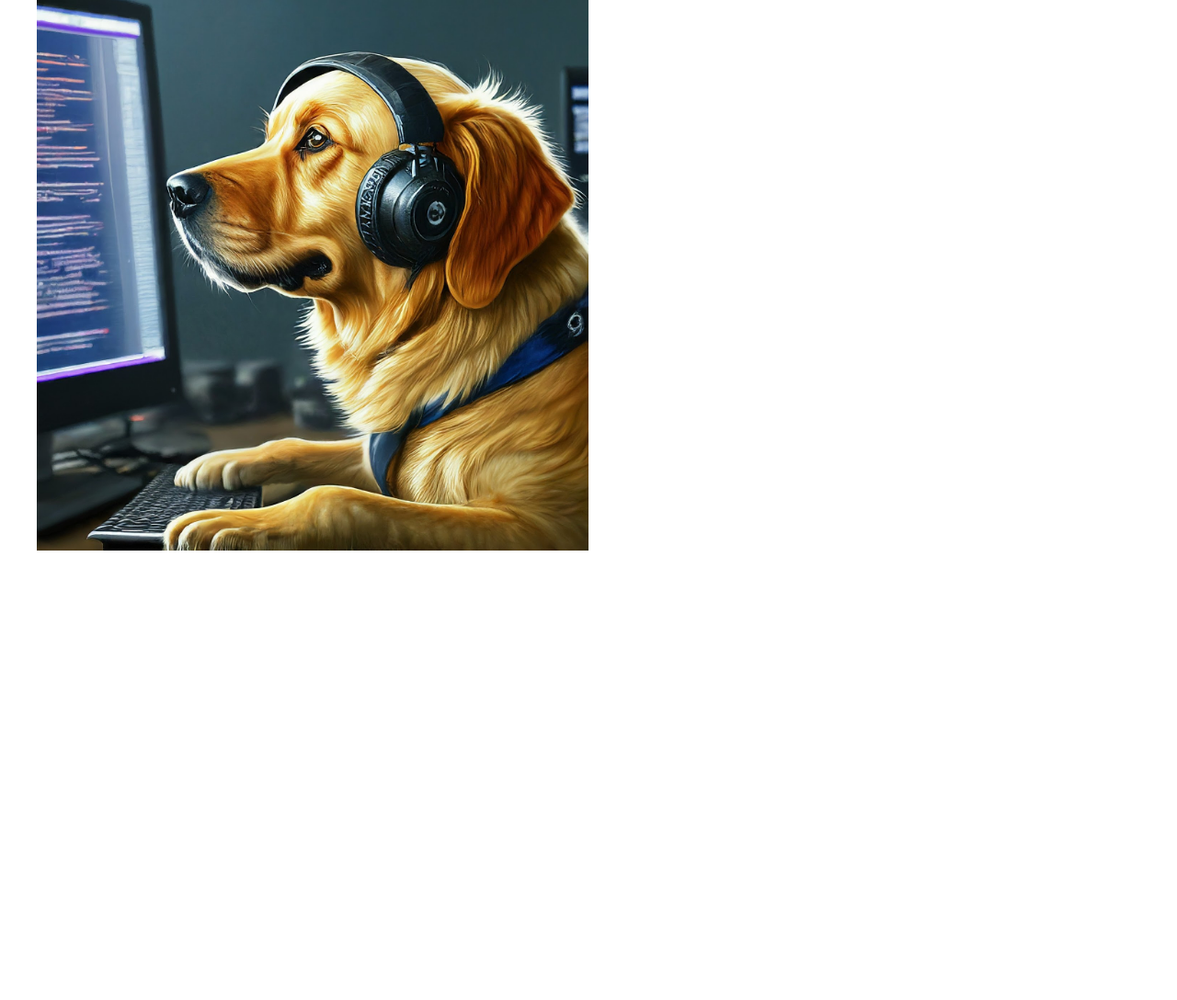
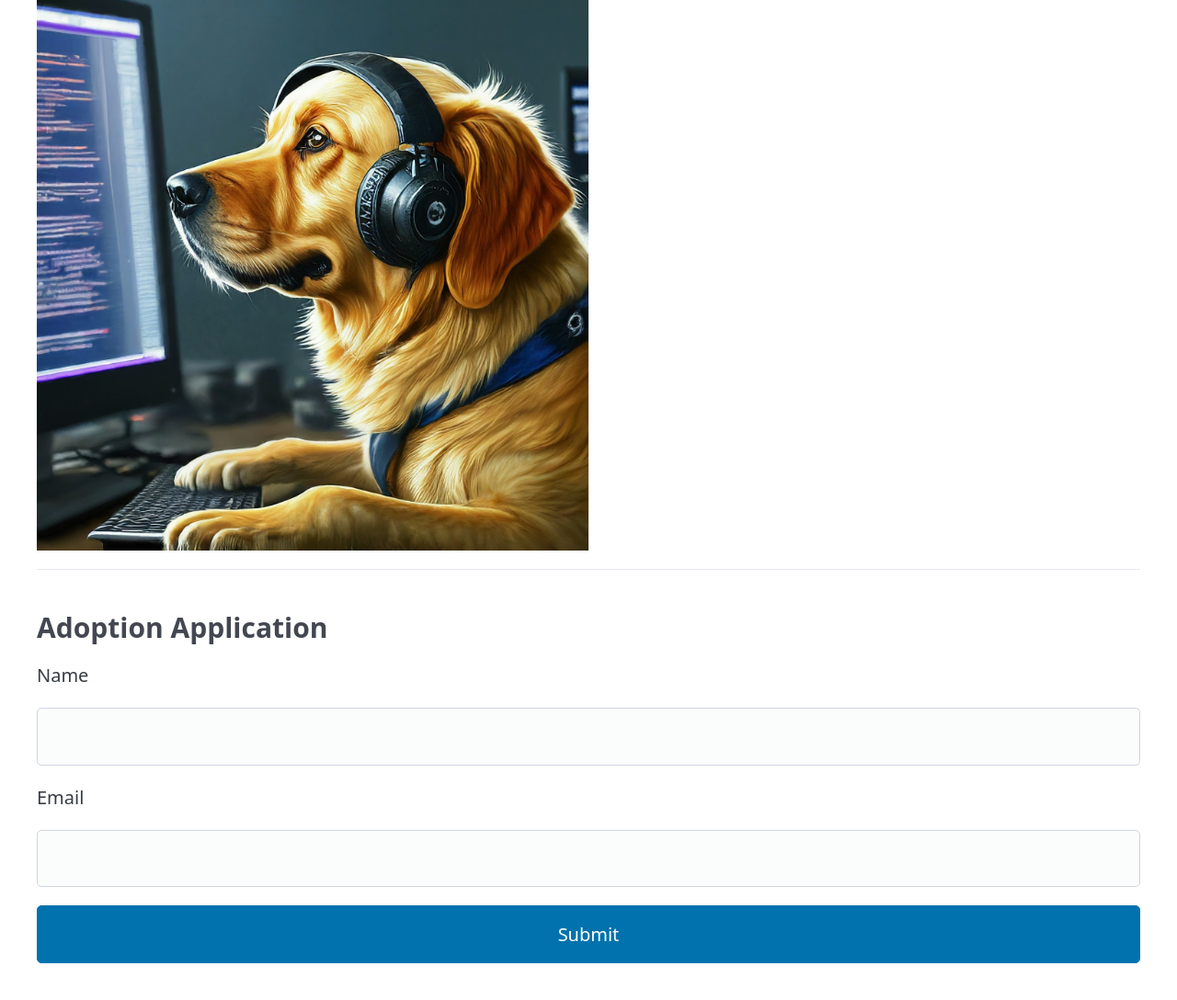
Before and after one commit to nealdj/HackyPaws, a Flask app: page /paws/1 in a window 1280 px wide. Shown: the part 421-1509 px from the top of the page at 92% size. Before the commit the page ends 1020 px from the top, so only its background shows below. Run offline with Flask 3, Linux system fonts and the light colour scheme; data comes from the database, SQL or seed files in the repository; both versions use the stored data as it was after the commit.

Commit message:
add adoption

```diff
--- a/blueprints/paws/paws.py
+++ b/blueprints/paws/paws.py
@@ -1,5 +1,5 @@
 import random
-from flask import Blueprint, render_template, render_template_string
+from flask import Blueprint, render_template, request, render_template_string
 from hackypaws.Paws import Paws
 
 paws_bp = Blueprint("paws", __name__)
@@ -8,9 +8,9 @@ paws_bp = Blueprint("paws", __name__)
 def paws(id):
 
     paw = Paws.get_profile(str(id))
-
     tagline = Paws.generate_tagline(paw)
     animal = paw['animal'].lower()
+
     if animal == "dog":
         paw_icon = "<i class='fas fa-dog'></i>"
     elif animal == "cat":
@@ -22,3 +22,12 @@ def paws(id):
     tagline = render_template_string(tagline_template, paw_icon=paw_icon)
 
     return render_template("paw.html", paw=paw, tagline=tagline)
+
+@paws_bp.route("/adopt/<int:id>", methods=["POST"])
+def adopt(id):
+
+    name = request.form.get('name')
+    email = request.form.get('email')
+
+    Paws.adopt_request(id, name, email)
+    return "Thank you for your adoption request, this will be reviewed soon!"
--- a/hackypaws/Paws.py
+++ b/hackypaws/Paws.py
@@ -75,10 +75,39 @@ class Paws:
         con = sql.connect("hackypaws.db")
         cur = con.cursor()
         delete_profile_sql = 'DELETE from paws WHERE paw_id = ?;'
-        cur.execute(delete_profile_sql, (id))
+        cur.execute(delete_profile_sql, [id])
         con.commit()
         con.close()
         return True
+
+    def adopt_request(paw_id, adopt_name, adopt_email):
+        '''
+        Creates an adoption request
+        '''
+        con = sql.connect("hackypaws.db")
+        cur = con.cursor()
+        add_adopt_sql = '''INSERT INTO paw_adoption (paw_id, name, email)
+         VALUES (?, ?, ?);'''
+        cur.execute(add_adopt_sql, [paw_id, adopt_name, adopt_email])
+        con.commit()
+        con.close()
+        return True
+
+    def get_adopt_requests(paw_id):
+        '''
+        Returns all paw adoption requests
+        '''
+        con = sql.connect("hackypaws.db")
+        cur = con.cursor()
+        get_adopt_sql = '''SELECT adopt_id, name, email FROM paw_adoption
+        WHERE paw_id = ?;'''
+        cur.execute(get_adopt_sql, [paw_id])
+        adopt_result = cur.fetchall()
+        con.close()
+        return {result[0]: {
+                "name": result[1],
+                "email": result[2]
+            } for result in adopt_result}
 
     def generate_tagline(paw):
         '''
--- a/templates/admin.html
+++ b/templates/admin.html
@@ -20,8 +20,7 @@
       {% if paws[paw]['id'] is not divisibleby(2) %}
       <div>
         <h4>{{ paws[paw]['name'] }}</h4>
-        <p>{{ paws[paw]['description']|truncate(60,true,'') }}...</p>
-        <a href="edit/{{ paws[paw]['id'] }}"><button class="outline">Edit</button></a>
+        <a href="adopt_requests/{{ paws[paw]['id'] }}"><button class="outline">Adoption Requests</button></a>
         <a href="delete/{{ paws[paw]['id'] }}"><button class="secondary outline">Delete</button></a>
         <br><br>
         <img
@@ -37,8 +36,7 @@
       {% if paws[paw]['id'] is divisibleby(2) %}
       <div>
         <h4>{{ paws[paw]['name'] }}</h4>
-        <p>{{ paws[paw]['description']|truncate(60,true,'') }}...</p>
-        <a href="edit/{{ paws[paw]['id'] }}"><button class="outline">Edit</button></a>
+        <a href="adopt_requests/{{ paws[paw]['id'] }}"><button class="outline">Adoption Requests</button></a>
         <a href="delete/{{ paws[paw]['id'] }}"><button class="secondary outline">Delete</button></a>
         <br><br>
         <img
--- a/templates/index.html
+++ b/templates/index.html
@@ -19,7 +19,7 @@
           <div>
             <h4>{{ paws[paw]['name'] }}</h4>
             <p>{{ paws[paw]['description']|truncate(60,true,'') }}...</p>
-            <a href="/paws/{{ paws[paw]['id'] }}"><button class="outline">Adopt Me!</button></a>
+            <a href="/paws/{{ paws[paw]['id'] }}"><button class="outline">Adopt</button></a>
             <br><br>
             <img
               src="/{{ paws[paw]['profile_pic'] }}"
@@ -35,7 +35,7 @@
           <div>
             <h4>{{ paws[paw]['name'] }}</h4>
             <p>{{ paws[paw]['description']|truncate(60,true,'') }}...</p>
-            <a href="/paws/{{ paws[paw]['id'] }}"><button class="outline">Adopt Me!</button></a>
+            <a href="/paws/{{ paws[paw]['id'] }}"><button class="outline">Adopt</button></a>
             <br><br>
             <img
               src="/{{ paws[paw]['profile_pic'] }}"
--- a/templates/paw.html
+++ b/templates/paw.html
@@ -20,6 +20,16 @@
       <p>{{ paw['description'] }}</p>
       <br>
       <img width="50%" src="/{{paw['profile_pic']}}">
+      <br><hr>
+      <h3>Adoption Application</h3>
+      <form action="adopt/{{ paw['id'] }}" method="post">
+            <p>Name</p>
+            <input type="text" id="name" name="name" placeholder="" />
+            <p>Email</p>
+            <input type="text" id="email" name="email" placeholder="" />
+            <br>
+            <input type="submit" />
+      </form>
     </header>
   </body>
 </html>
```
Also changed, not shown: blueprints/admin/admin.py (+12 -1 lines), templates/adopt_requests.html (added, +35 -0 lines), hackypaws.db.
